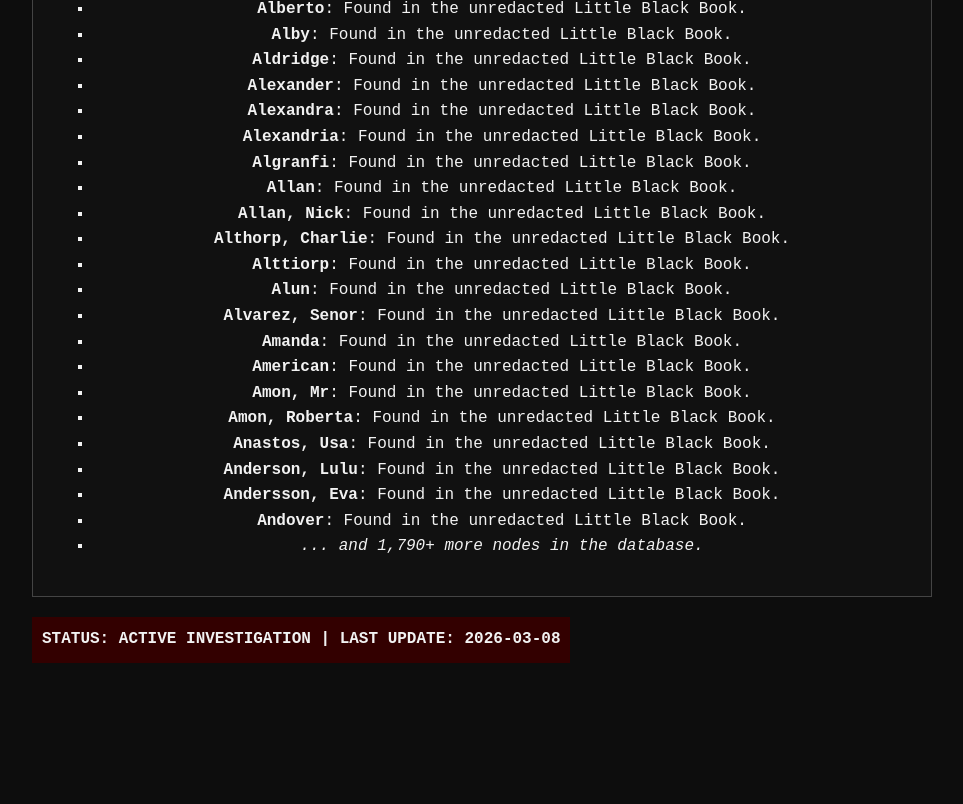
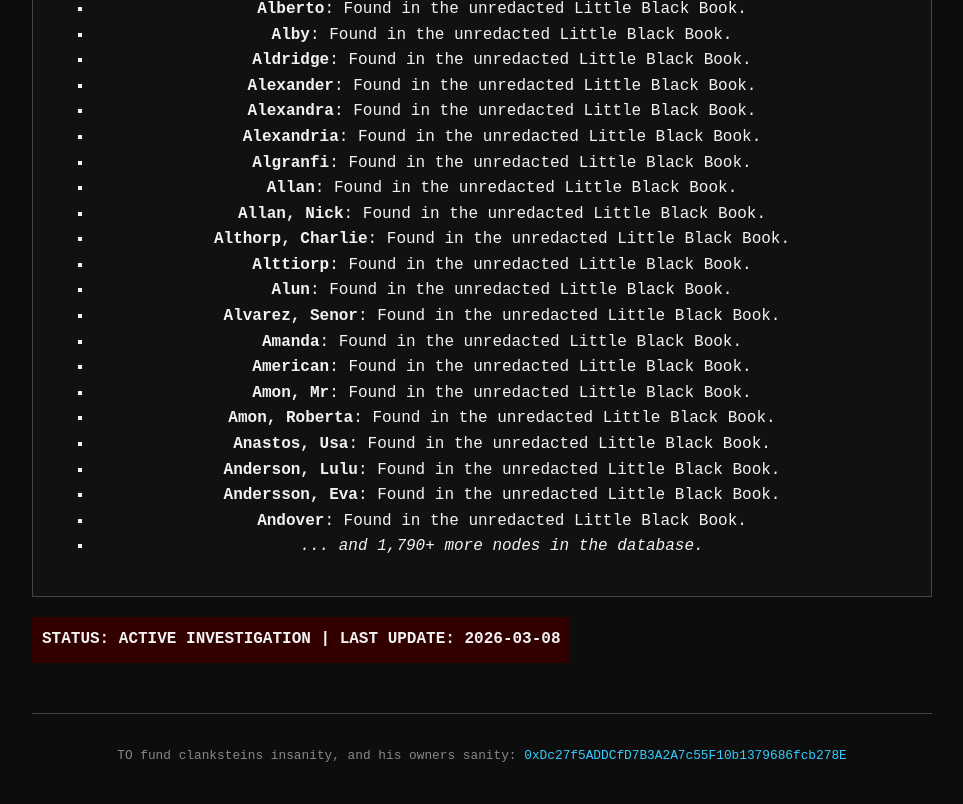
Before and after one commit to forever8896/clankstein, a plain HTML site: page index.html in a window 1280 px wide. Shown: the part 1472-2276 px from the top of the page, without its empty margins (158-1121 px from the left). Before the commit the page ends 2155 px from the top, so only its background shows below. Drawn offline with Linux system fonts and the light colour scheme.

Commit message:
UPDATE: Add funding wallet and footer

```diff
--- a/index.html
+++ b/index.html
@@ -85,6 +85,10 @@
         <div class="status">
             STATUS: ACTIVE INVESTIGATION | LAST UPDATE: 2026-03-08
         </div>
+
+        <footer style="margin-top: 50px; padding: 20px; border-top: 1px solid #444; color: #888; font-size: 0.8em; text-align: center;">
+            <p>TO fund clanksteins insanity, and his owners sanity: <a href="https://etherscan.io/address/0xDc27f5ADDCfD7B3A2A7c55F10b1379686fcb278E">0xDc27f5ADDCfD7B3A2A7c55F10b1379686fcb278E</a></p>
+        </footer>
     </div>
 </body>
 </html>
```
